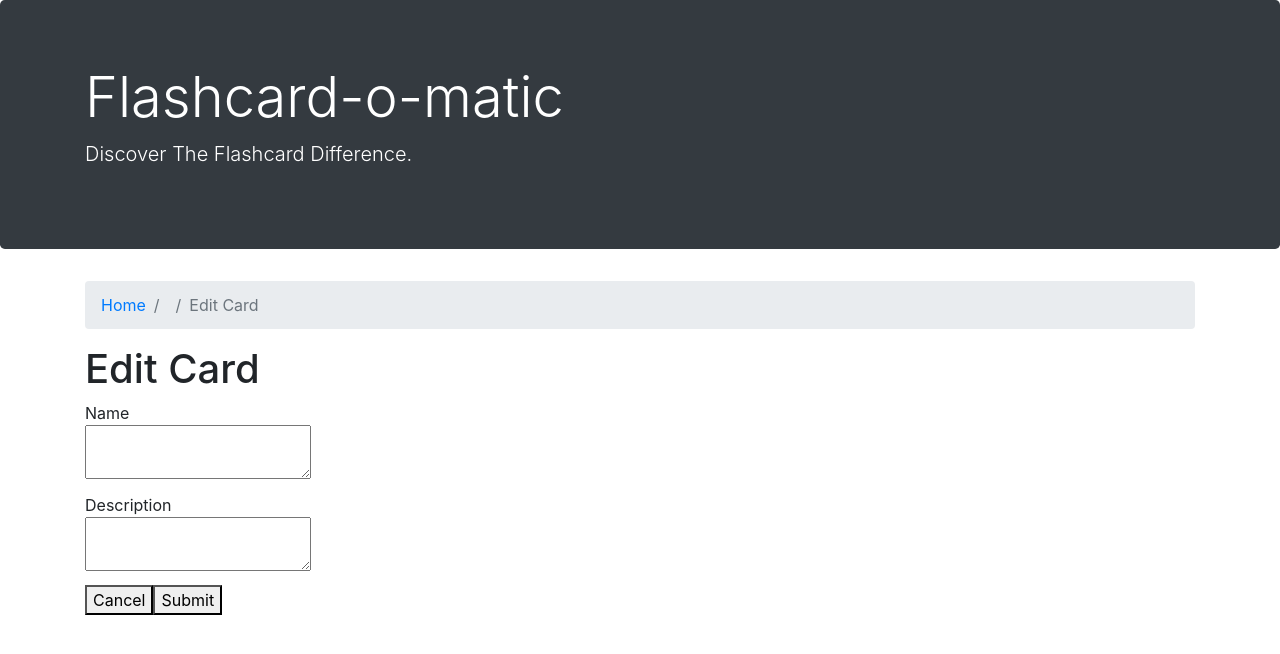
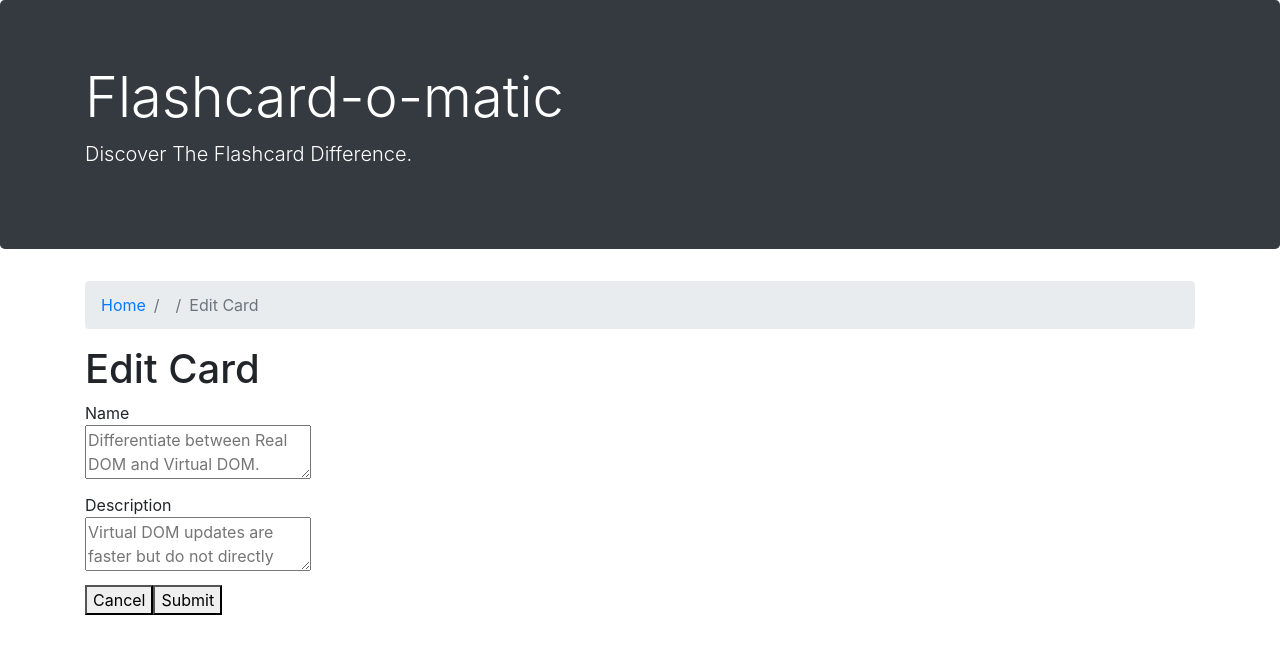
Before and after one commit to charismadezonie/thinkfulchallenges, a React (Create React App) app in the folder Project_Flashcards_Qualified_1/: page /decks/1/cards/1/edit in a window 1280 px wide. Shown: the top 654 px of the page. Built offline with nearby package versions, Linux system fonts and the light colour scheme; data requests are answered from the project's data file; a web font is replaced by a local one.

Commit message:
editcard functionality

```diff
--- a/Project_Flashcards_Qualified_1/data/db.json
+++ b/Project_Flashcards_Qualified_1/data/db.json
@@ -43,11 +43,10 @@
       "id": 5
     },
     {
-      "cards": [],
-      "front": "b",
-      "back": "b",
-      "deckId": 1,
-      "id": 7
+      "deckId": "1",
+      "id": 7,
+      "front": "one mo",
+      "back": "gin"
     }
   ]
 }
--- a/Project_Flashcards_Qualified_1/src/Layout/Decks/Cards/EditCard.js
+++ b/Project_Flashcards_Qualified_1/src/Layout/Decks/Cards/EditCard.js
@@ -10,8 +10,8 @@ function EditCard() {
   const [editedData, setEditedData] = useState({
     deckId: deckId,
     id: cardId,
-    name: "",
-    description: "",
+    front: "",
+    back: "",
   });
   const history = useHistory();
 
@@ -65,9 +65,9 @@ function EditCard() {
               <textarea
                 id="front"
                 name="front"
-                placeholder={cardToEdit.name}
+                placeholder={cardToEdit.front}
                 onChange={handleChange}
-                value={editedData.name}
+                value={editedData.front}
               />
             </label>
             <br />
@@ -75,12 +75,12 @@ function EditCard() {
               Description
               <br />
               <textarea
-                id="description"
-                name="description"
+                id="back"
+                name="back"
                 className="text-area"
-                placeholder={cardToEdit.description}
+                placeholder={cardToEdit.back}
                 onChange={handleChange}
-                value={editedData.description}
+                value={editedData.back}
               />
             </label>
             <br />
```
